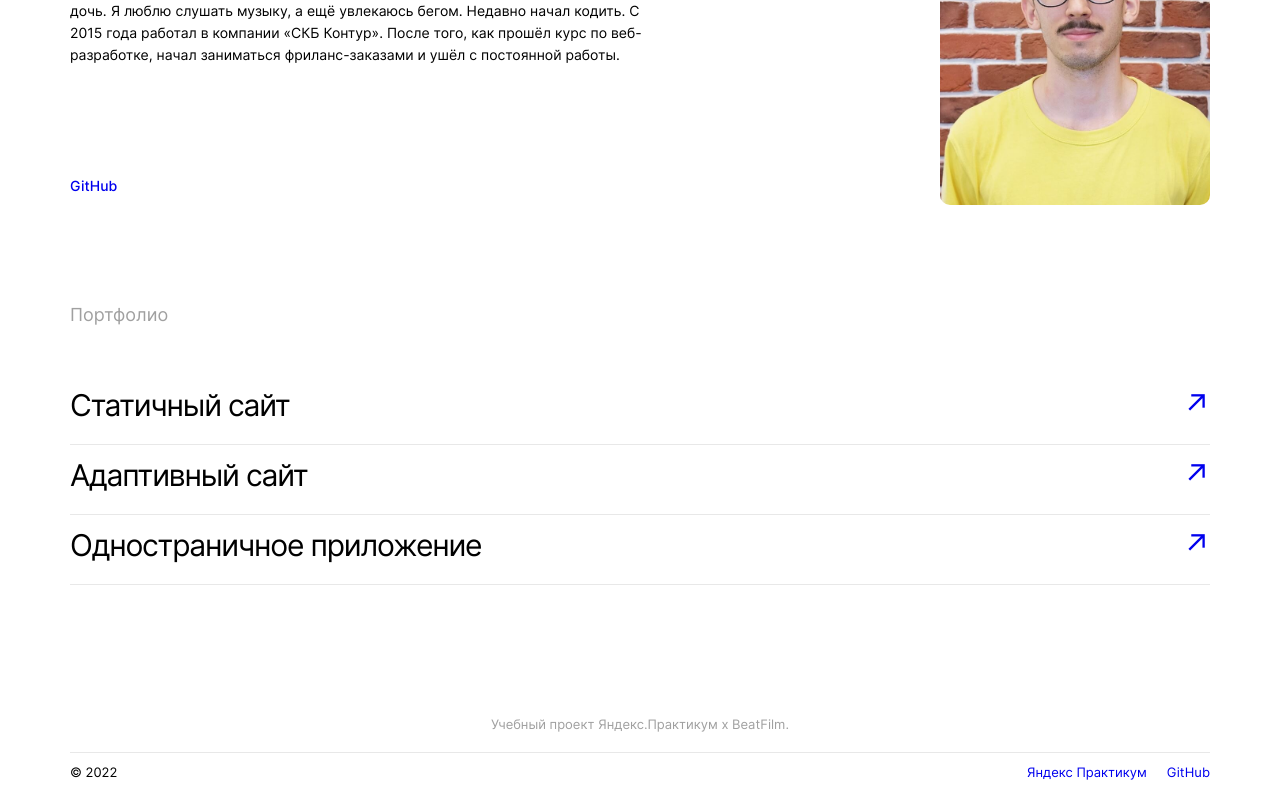
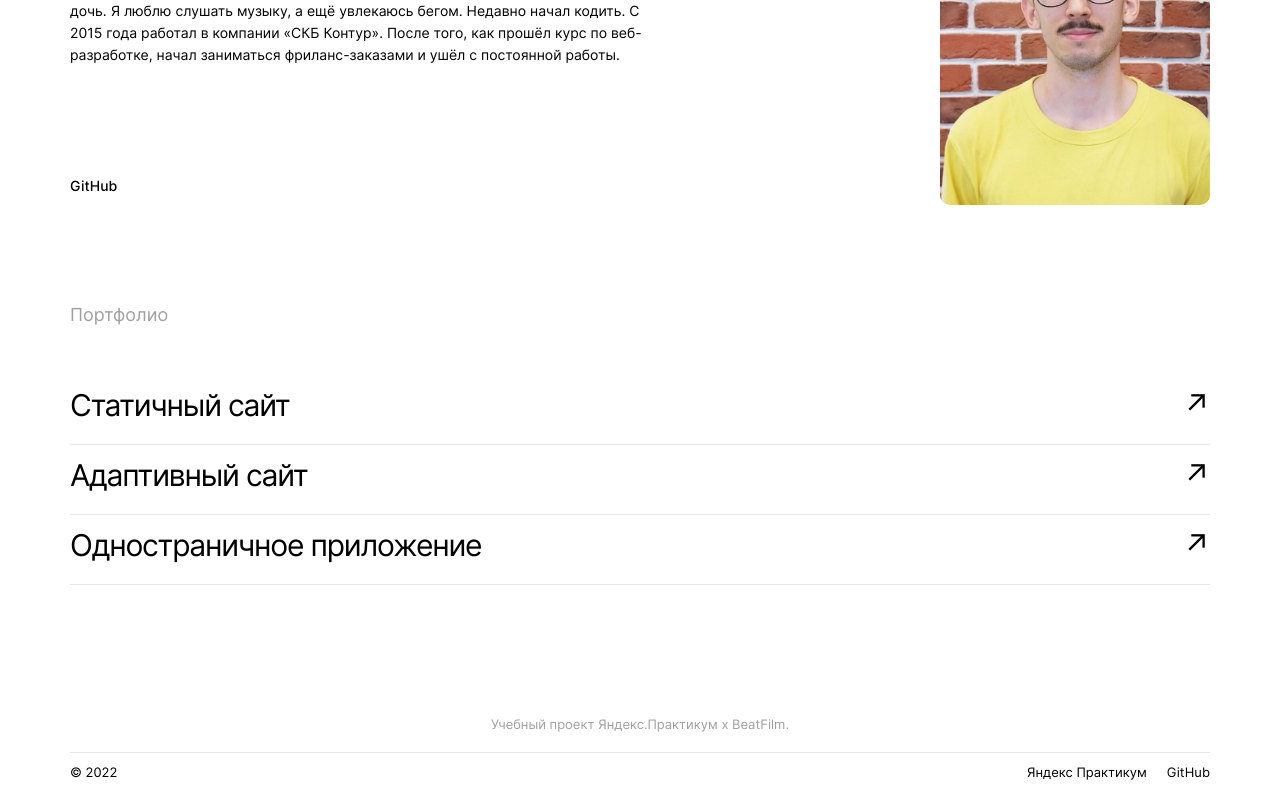
Before and after one commit to zilov/movies-explorer-frontend, a React (Create React App) app: page / in a window 1280 px wide. Shown: the part 2236-3036 px from the top of the page. Built offline with nearby package versions, Linux system fonts and the light colour scheme; the HTML template or start-up script is replaced by a standard one.

Commit message:
fix: links coloring

```diff
--- a/src/components/Header/Header.css
+++ b/src/components/Header/Header.css
@@ -54,6 +54,10 @@
   text-decoration: none;
 }
 
+.header__login-btn:visited {
+  color: white;
+}
+
 @media screen and (max-width: 1279px) {
   .header__content {
     width: calc(100% - 7.8125%);
--- a/src/index.css
+++ b/src/index.css
@@ -23,6 +23,14 @@
 @import url("./components/FormSection/FormSection.css");
 
 
+a {
+  color: black;
+ }
+
+ a:visited {
+   color: black;
+ }
+
 .link-opacity:hover {
   cursor: pointer;
   opacity: 0.7;
```
